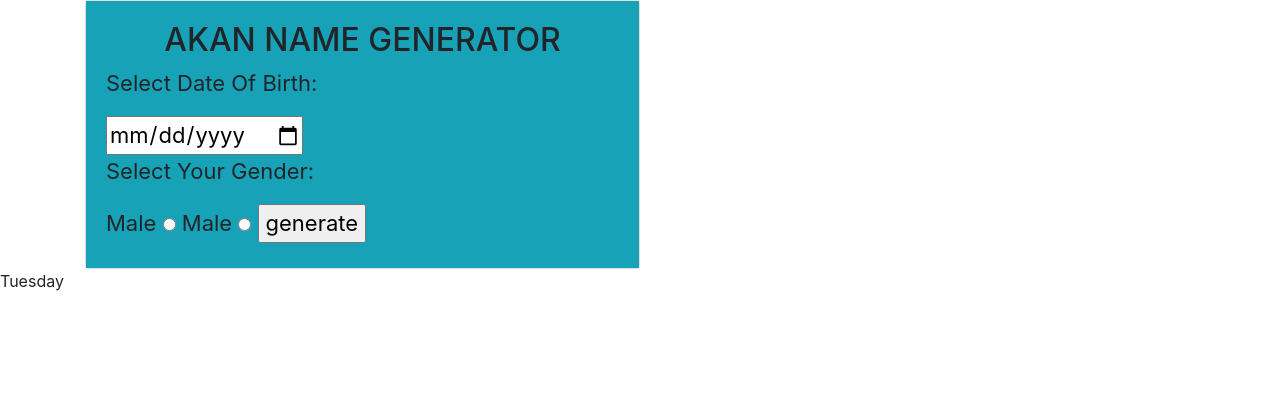
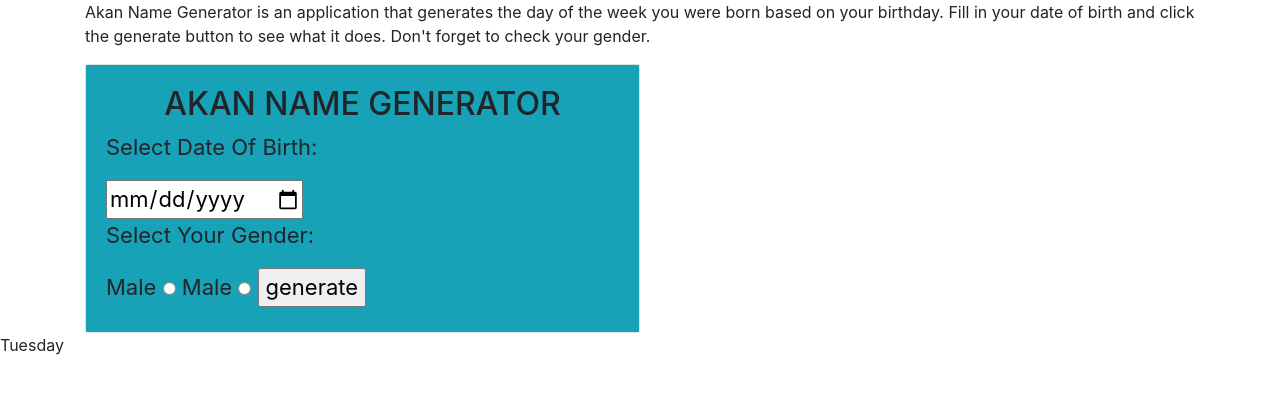
Before and after one commit to Paulwamaria/Akan-Name-Finder, a plain HTML site: page index.html in a window 1280 px wide. Drawn offline with Linux system fonts and the light colour scheme.

Commit message:
Add a short description of what the app does

```diff
--- a/index.html
+++ b/index.html
@@ -10,6 +10,8 @@
 </head>
 <body>
   <div class="container">
+    <p>Akan Name Generator is an application that generates the day of the week you were born based on your birthday. Fill in
+      your date of birth and click the generate button  to see what it does. Don't forget to check your gender. </p>
     <div class="card">
       <div class="card-body bg-info text center" >
         <h2 class="text-center text-dak">AKAN NAME GENERATOR</h2>
```
